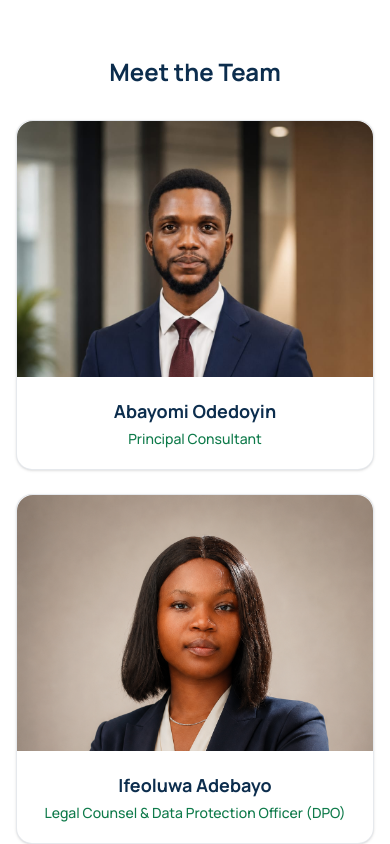
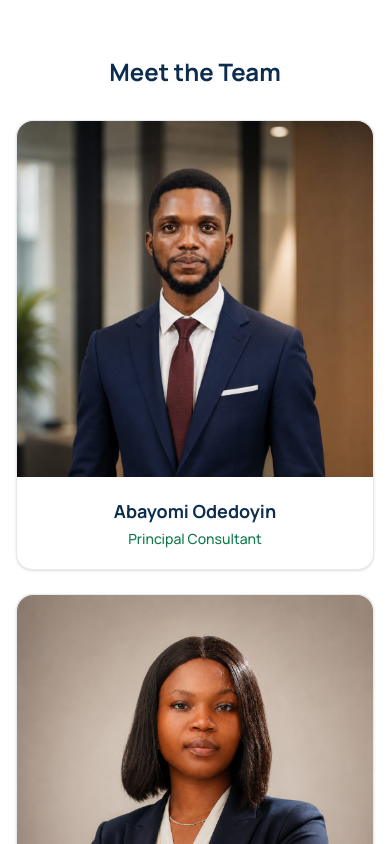
Before and after one commit to Michdriod/talentEase, a Next.js app: page /about in a window 390 px wide. Shown: the part 4680-5524 px from the top of the page. Built offline with nearby package versions, Linux system fonts and the light colour scheme.

Commit message:
fix for mobile1.0

```diff
--- a/src/components/TeamCard.tsx
+++ b/src/components/TeamCard.tsx
@@ -8,7 +8,7 @@ interface TeamCardProps {
 export function TeamCard({ member }: TeamCardProps) {
   const content = (
     <>
-      <div className="flex aspect-[3/4] w-full items-start justify-center overflow-hidden rounded-t-2xl bg-light max-md:max-h-64">
+      <div className="flex aspect-[1/1] w-full items-start justify-center overflow-hidden rounded-t-2xl bg-light">
         {member.photo ? (
           <img src={member.photo} alt={member.name} className="h-full w-full object-cover object-top" />
         ) : (
```
